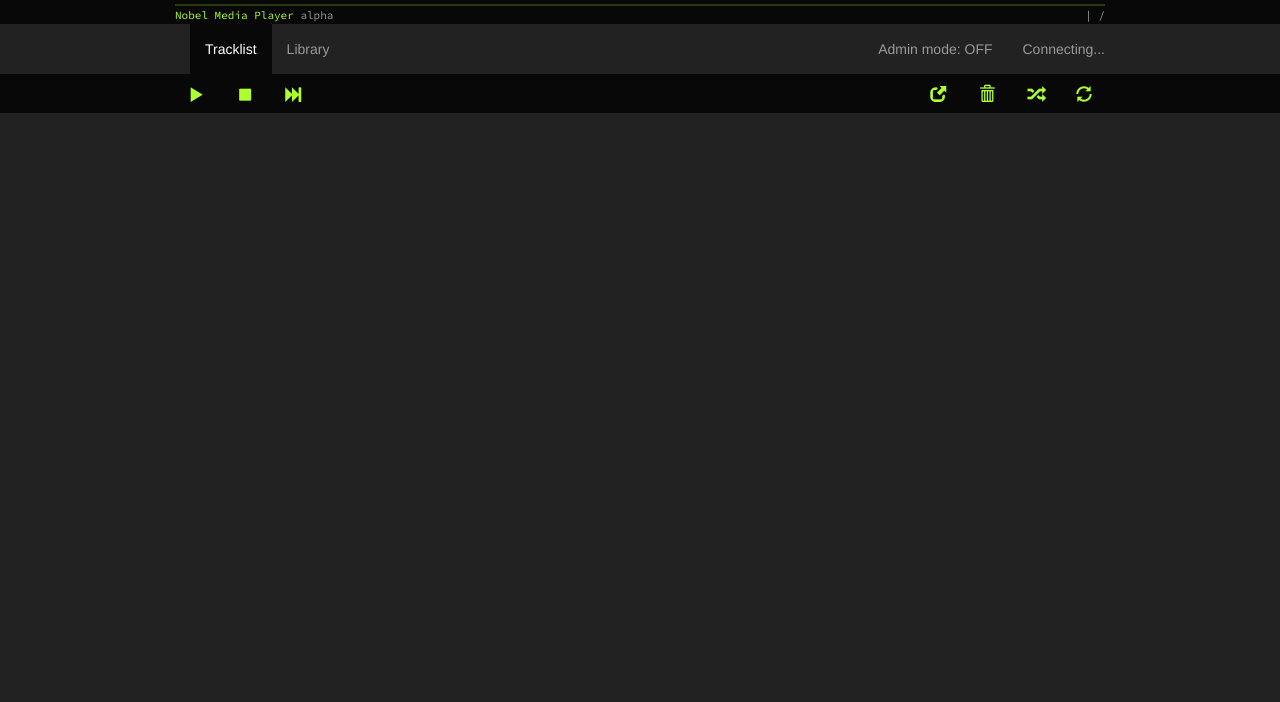
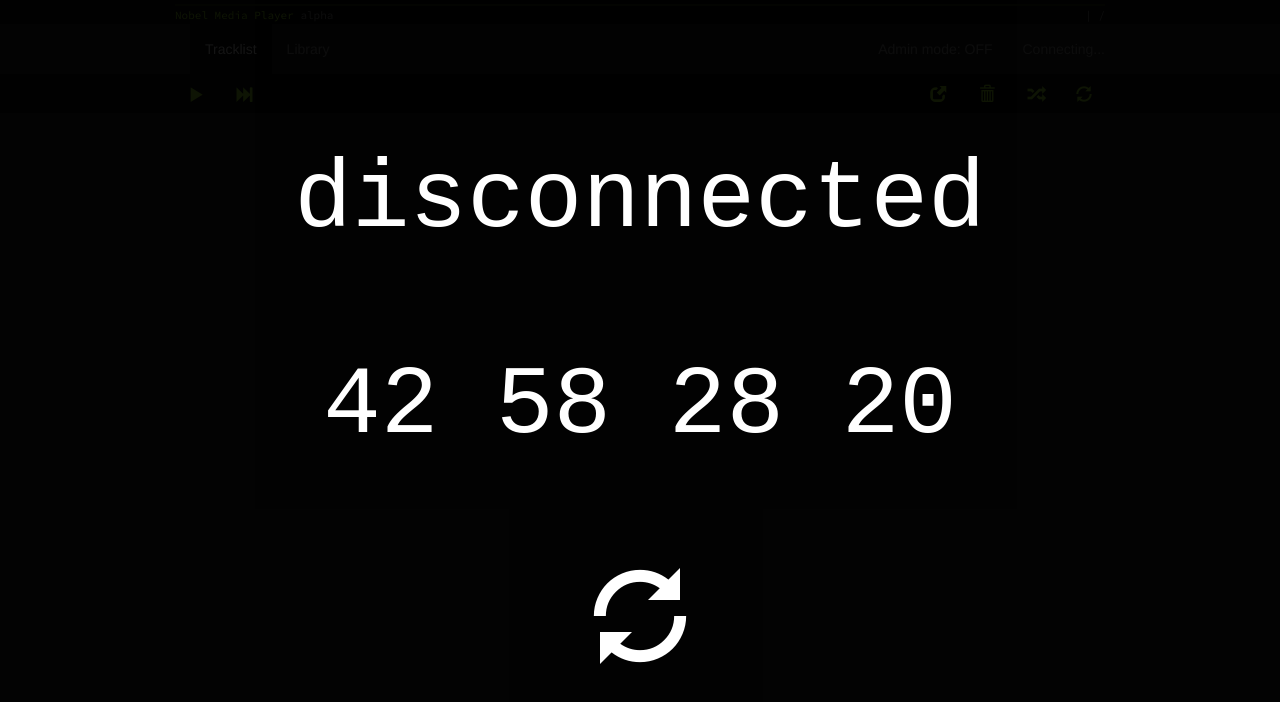
Before and after one commit to Ricaz/NobelMediaPlayer, a plain HTML site: page client/index.html in a window 1280 px wide. Drawn offline with nearby package versions, Linux system fonts and the light colour scheme; no server answers.

Commit message:
fixed float-bug and added disconnect screen

```diff
--- a/client/css/style.css
+++ b/client/css/style.css
@@ -234,6 +234,40 @@ tr:hover {
     color: #999;
 }
 
+@media screen and (min-width: 600px) {
+    .blackscreen {
+        position: absolute;
+        top: 0px;
+        left: 0px;
+        z-index: 100000;
+        margin: 0;
+        padding: 0;
+        width: 100%;
+        height: 100%;
+        background-color: rgba(0, 0, 0, 0.92);
+        color: white;
+        text-align: center;
+        padding-top: 10%;
+    }
+
+    .blackscreen h2 {
+        font-size: 72pt;
+        margin-bottom: 100px;
+        font-family: monospace;
+    }
+
+    .blackscreen span {
+        font-size: 72pt;
+        cursor: pointer;
+    }
+}
+
+@media screen and (max-width: 600px) {
+    .blackscreen {
+        display: none;
+    }
+}
+
 .ui-keyboard {
     font-size: 20px;
 }
--- a/client/index.html
+++ b/client/index.html
@@ -60,14 +60,14 @@
 		</div>
 		<div class="extra-bar bottom">
 			<div class="container">
+                <div class="pull-left">
                     <a class="btn-play btn"><span class="glyphicon glyphicon-play"></span></a>
-				<a class="btn-stop btn"><span class="glyphicon glyphicon-stop"></span></a>
                     <a class="btn-next btn"><span class="glyphicon glyphicon-fast-forward"></span></a>
                     <a class="btn"><span class="glyphicon"></span></a>
                     <!--<a class="btn-vol-up btn"><span class="glyphicon glyphicon-volume-up"></span></a>
                     <a class="btn-vol-down btn"><span class="glyphicon glyphicon-volume-down"></span></a>-->
                     <span id="slider"></span>
-
+                </div>
 				<div class="pull-right">
                     <a class="btn-fullscreen btn"><span class="glyphicon glyphicon-new-window"></span></a>
                     <a class="btn-clear btn"><span class="glyphicon glyphicon-trash"></span></a>
@@ -108,6 +108,12 @@
         </div>
         <!-- /.modal -->
 
+        <div class="blackscreen" display="none">
+            <h2>disconnected</h2>
+            <h2>42 58 28 20</h2>
+            <span class="btn-refresh glyphicon glyphicon-refresh"></span>
+        </div>
+
         <!-- Placed at the end of the document so the pages load faster -->
         <script src="js/jquery.min.js"></script>
         <script src="js/jquery.cookie.js"></script>
--- a/client/js/app.js
+++ b/client/js/app.js
@@ -14,11 +14,16 @@ var volume = 0;
 var slider;
 var playlistDisplaying = false;
 
-var version = '0.1';
+var version = '0.3';
 
 client = io.connect(host);
 
+$('.btn-refresh').click(function () {
+    location.reload();
+});
+
 client.on('connect', function () {
+    $('.blackscreen').fadeOut(100);
     clearInterval(connectTimer);
     console.log('Connected to WS host: ', host);
     $('.connection-status').html('Connected');
@@ -115,6 +120,7 @@ client.on('connect', function () {
     client.on('disconnect', function () {
         console.log('Disconnected from WS host: ', host);
         $('.connection-status').html('Disconnected');
+        $('.blackscreen').fadeIn(500);
 
 		removeListeners();
     });
```
Also changed, not shown: server/server.js (+6 -4 lines). Lines whose indentation alone changed are shown as unchanged.
